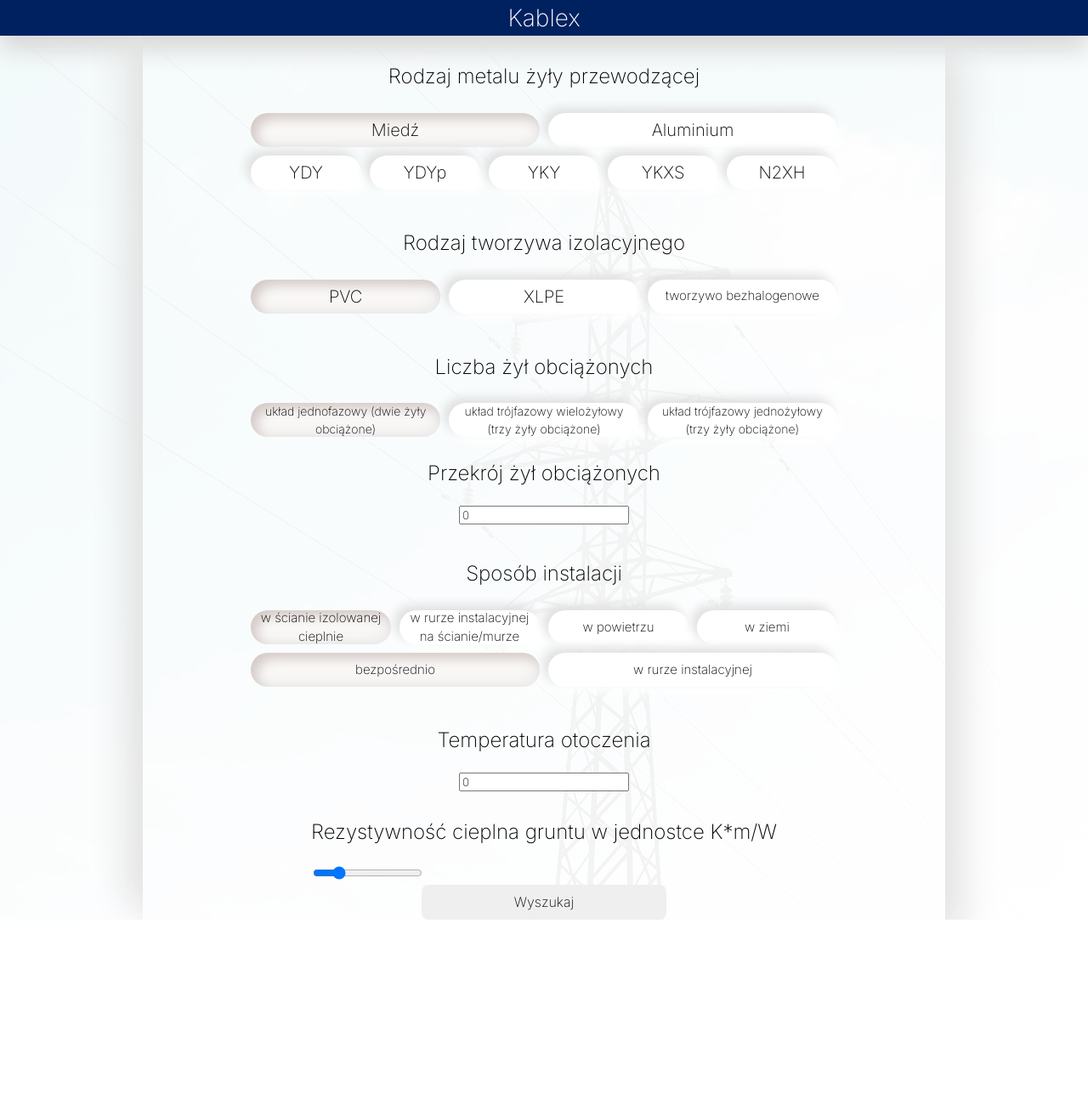
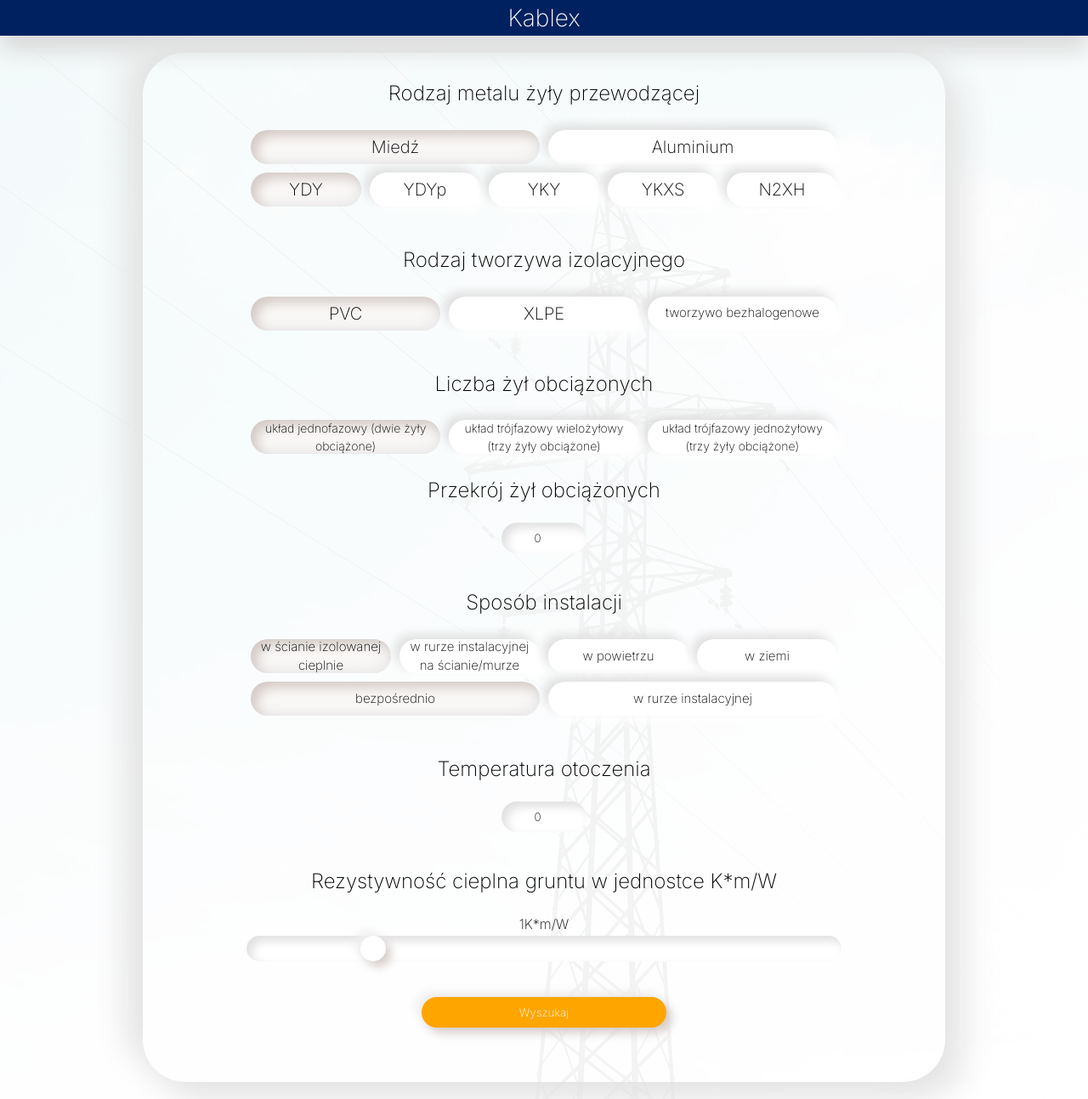
Before and after one commit to m60mor/hackaton-frontend, a React (Vite) app: page / in a window 1280 px wide. Shown: the whole page at 85% size. Before the commit the page ends 1082 px from the top, so only its background shows below. Built offline with nearby package versions, Linux system fonts and the light colour scheme.

Commit message:
MOre styling

```diff
--- a/src/App.tsx
+++ b/src/App.tsx
@@ -1,7 +1,6 @@
 import { useState } from 'react'
 import './App.css'
 import Homepage from './pages/homepage/Homepage'
-import Header from './components/header/Header'
 
 function App() {
 
--- a/src/components/Rezystencja/Rezystencja.tsx
+++ b/src/components/Rezystencja/Rezystencja.tsx
@@ -13,10 +13,10 @@ export default function Rezystencja({
   }
 
   return (
-    <div>
+    <div className='form-major'>
       <h2>Rezystywność cieplna gruntu w jednostce K*m/W</h2>
-      {/* <label htmlFor="form-resistation">Rezystencja:</label> */}
-      <input type="range" min={0.5} max={3} step={.05} id="przekrój" value={rezystencja} onChange={handleRezystencjaChange} />
+      <label htmlFor="przekrój">{rezystencja}K*m/W</label>
+      <input className="slider" type="range" min={0.5} max={3} step={.05} id="przekrój" value={rezystencja} onChange={handleRezystencjaChange} />
     </div>
   );
 }
--- a/src/components/RodzajMetalu/RodzajMetalu.tsx
+++ b/src/components/RodzajMetalu/RodzajMetalu.tsx
@@ -6,10 +6,10 @@ interface Iprops {
 export default function RodzajMetalu({
   handleDataChange
 }: Iprops): ReactElement {
+    const typy = [['YDY', 'YDYp', 'YKY', 'YKXS', 'N2XH'], ['YAKXS']];
     const [rodzajMetalu, setRodzajMetalu] = useState<number>(0)
-    const [rodzajMetaluDokładny, setRodzajMetaluDokładny] = useState<string>('')
+    const [rodzajMetaluDokładny, setRodzajMetaluDokładny] = useState<string>(typy[0][0])
     // const [typ, setTyp] = useState("")
-    const typy = [['YDY', 'YDYp', 'YKY', 'YKXS', 'N2XH'], ['YAKXS']];
     const handleOptionChange = (event: React.ChangeEvent<HTMLInputElement>) => {
         setRodzajMetalu(+event.target.value);
         setRodzajMetaluDokładny(typy[+event.target.value][0]);
--- a/src/components/Temperatura/Temperatura.tsx
+++ b/src/components/Temperatura/Temperatura.tsx
@@ -16,7 +16,7 @@ export default function Temperatura({
     <div className='form-major'>
       <h2>Temperatura otoczenia</h2>
       {/* <label htmlFor="przekrój">Temperatura:</label> */}
-      <input type="number" id="przekrój" value={temperatura} onChange={handleTemperaturaChange} />
+      <input className='input-number' type="number" id="przekrój" value={temperatura} onChange={handleTemperaturaChange} />
     </div>
   );
 }
--- a/src/components/Żyły/Żyły.tsx
+++ b/src/components/Żyły/Żyły.tsx
@@ -39,7 +39,7 @@ export default function Żyły({
     </div>
     <h2>Przekrój żył obciążonych</h2>
     <label htmlFor="przekrój"></label>
-    <input type="number" id='przekrój' value={przekrój} onChange={handleTextareaChange}/>
+    <input className="input-number" type="number" id='przekrój' value={przekrój} onChange={handleTextareaChange}/>
 </div>
   )
 }
--- a/src/index.css
+++ b/src/index.css
@@ -2,8 +2,6 @@
   font-family: Inter, system-ui, Avenir, Helvetica, Arial, sans-serif;
   line-height: 1.5;
   font-weight: 400;
-  color-scheme: light dark;
-  color: rgb(0, 0, 0);
   background-color: #FFF;
   font-synthesis: none;
   text-rendering: optimizeLegibility;
@@ -19,7 +17,7 @@ body {
   min-height: 100vh;
 }
 
-button {
+/* button {
   border-radius: 8px;
   border: 1px solid transparent;
   padding: 0.6em 1.2em;
@@ -28,10 +26,11 @@ button {
   font-family: inherit;
   cursor: pointer;
   transition: border-color 0.25s;
-}
-button:hover {
+} */
+/* button:hover {
   border-color: #646cff;
 }
 button:focus, button:focus-visible {
   outline: 4px auto -webkit-focus-ring-color;
-}/*# sourceMappingURL=index.css.map */
+} */
+/* # sourceMappingURL=index.css.map */
--- a/src/index.scss
+++ b/src/index.scss
@@ -1,39 +1,39 @@
-:root {
-  font-family: Inter, system-ui, Avenir, Helvetica, Arial, sans-serif;
-  line-height: 1.5;
-  font-weight: 400;
+// :root {
+//   // font-family: Inter, system-ui, Avenir, Helvetica, Arial, sans-serif;
+//   // line-height: 1.5;
+//   // font-weight: 400;
 
-  color-scheme: light dark;
-  color: rgba(0, 0, 0, 1);
-  background-color: #FFF;
+//   // color-scheme: light dark;
+//   // color: rgba(0, 0, 0, 1);
+//   // background-color: #FFF;
 
-  font-synthesis: none;
-  text-rendering: optimizeLegibility;
-  -webkit-font-smoothing: antialiased;
-  -moz-osx-font-smoothing: grayscale;
-}
+//   // font-synthesis: none;
+//   // text-rendering: optimizeLegibility;
+//   // -webkit-font-smoothing: antialiased;
+//   // -moz-osx-font-smoothing: grayscale;
+// }
 
-body {
-  margin: 0;
-  display: flex;
-  justify-content: center;
-  min-width: 320px;
-  min-height: 100vh;
-}
+// body {
+//   margin: 0;
+//   display: flex;
+//   justify-content: center;
+//   min-width: 320px;
+//   min-height: 100vh;
+// }
 
-button {
-    border-radius: 8px;
-    border: 1px solid transparent;
-    padding: 0.6em 1.2em;
-    font-size: 1em;
-    font-weight: 500;
-    font-family: inherit;
-    cursor: pointer;
-    transition: border-color 0.25s;
-    &:hover {
-      border-color: #646cff;
-    }
-    &:focus, &:focus-visible{
-      outline: 4px auto -webkit-focus-ring-color;
-    }
-  }
+// button {
+//     border-radius: 8px;
+//     border: 1px solid transparent;
+//     padding: 0.6em 1.2em;
+//     font-size: 1em;
+//     font-weight: 500;
+//     font-family: inherit;
+//     cursor: pointer;
+//     transition: border-color 0.25s;
+//     &:hover {
+//       border-color: #646cff;
+//     }
+//     &:focus, &:focus-visible{
+//       outline: 4px auto -webkit-focus-ring-color;
+//     }
+//   }
--- a/src/pages/homepage/Homepage.scss
+++ b/src/pages/homepage/Homepage.scss
@@ -24,10 +24,13 @@ form {
     display: flex;
     flex-direction: column;
     align-items: center;
+    border-radius: 50px;
     width: max(min-content,70%);
     padding-inline: 7rem;
+    padding-bottom: 4rem;
     box-shadow:  19px 19px 41px #e2e2e2,
     -19px -19px 41px #e2e2e2;
+    margin: 20px;
 }
 
 // .decor-cable1 {
@@ -122,6 +125,101 @@ form {
                     inset -7px -7px 14px #eeeeee;
     }
 }
+.input-number {
+    outline: none;
+    border: none;
+    flex: 1;
+    position: relative;
+    text-align: center;
+    // background: #36E;
+    width: 80px;
+    height: 40px;
+    padding:  10px;
+    border-radius: 50px;
+    background: #ffffff;
+    border-radius: 50px;
+    background: #ffffff;
+    box-shadow: inset 6px 6px 12px #e0e0e0,
+                inset -6px -6px 12px #ffffff;
+    position: relative;
+}
+.slider + label {
+    position: absolute;
+    top: 0;
+    left: 0;
+    width: 100%;
+    height: 100%;
+    pointer-events: none;
+    display: flex;
+    justify-content: center;
+    align-items: center;
+    color: black;
+    font-size: 20px;
+    font-weight: 600;
+}
+.slider {
+    -webkit-appearance: none;
+    appearance: none;
+    width: 100%;
+    height: 100%;
+    outline: none;
+    border: none;
+    border-radius: 50px;
+    background: #ffffff;
+    box-shadow: inset 6px 6px 12px #e0e0e0,
+                inset -6px -6px 12px #ffffff;
+    position: relative;
+    &:focus {
+        outline: none;
+    }
+    &::-webkit-slider-thumb {
+        -webkit-appearance: none;
+        appearance: none;
+        width: 30px;
+        height: 30px;
+        border-radius: 50%;
+        background: #ffffff;
+        box-shadow:  6px 6px 12px #d3cac6,
+                    -6px -6px 12px #eeeeee;
+        cursor: pointer;
+    }
+    &::-moz-range-thumb {
+        width: 30px;
+        height: 30px;
+        border-radius: 50%;
+        background: #ffffff;
+        box-shadow:  6px 6px 12px #d3cac6,
+                    -6px -6px 12px #eeeeee;
+        cursor: pointer;
+    }
+
+}
+button[type="submit"] {
+    background: #ffa500;
+    outline: none;
+    border: none;
+    border-radius: 50px;
+    color: white;
+    margin-top: 30px;
+    padding:  10px;
+
+    box-shadow:  6px 6px 12px #d3cac6,
+                -6px -6px 12px #eeeeee;
+    cursor: pointer;
+    &:hover {
+        background: #ec9900;
+        // background: #ff5c0008;
+        // box-shadow: inset 7px 7px 14px #d3cac6,
+        //             inset -7px -7px 14px #eeeeee;
+    }
+    &:active {
+        background: #faf8f7;
+        color: black;
+        // background: #ff5c0008;
+        box-shadow: inset 7px 7px 14px #d3cac6,
+                    inset -7px -7px 14px #eeeeee;
+    }
+}
 
 .text-small {
     font-size: 15px !important;
```
